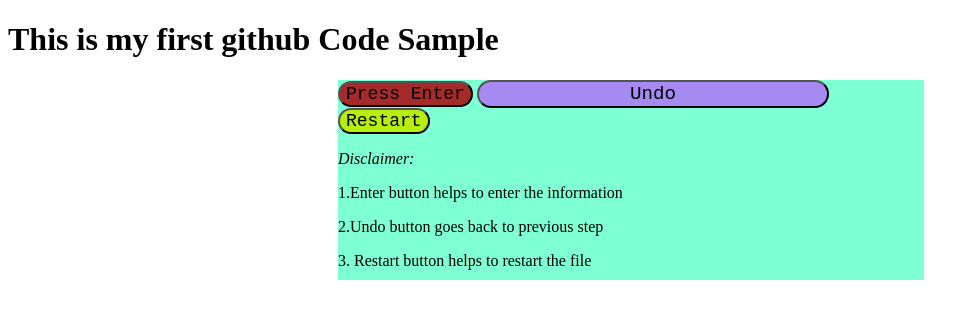
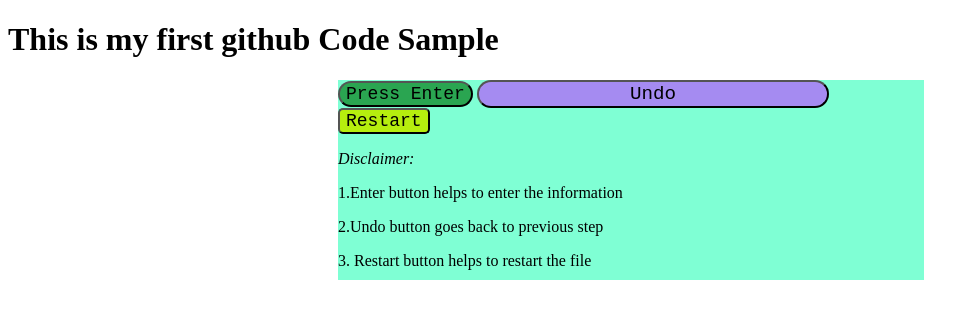
Before and after one commit to Prateekkumar12345/Samplegit, a plain HTML site: page index.html in a window 1280 px wide. Shown: the whole page, without its empty margins (0-979 px from the left). Drawn offline with Linux system fonts and the light colour scheme.

Commit message:
style.css has being modified

```diff
--- a/style.css
+++ b/style.css
@@ -1,7 +1,7 @@
 .hello{
     font-size: large;
     background-origin: padding-box;
-    background-color: brown;
+    background-color: rgb(42, 165, 81);
     font-family: 'Courier New', Courier, monospace;
     border-radius: 5cm;
 }
@@ -10,7 +10,7 @@
     background-origin: padding-box;
     background-color: rgb(182, 238, 14);
     font-family: 'Courier New', Courier, monospace;
-    border-radius: 5cm;
+    border-radius: 5px;
 }
 #hey{
     font-size: larger;
```
